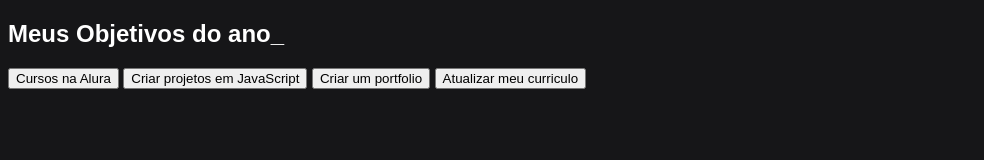
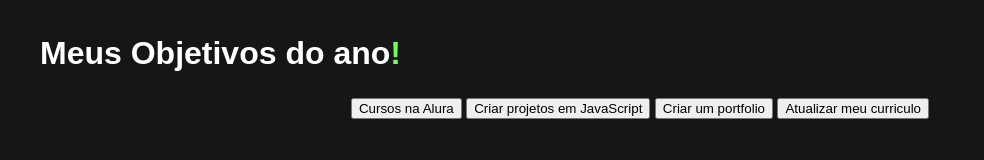
Before and after one commit to AryVitoriaa/Primeiro-Projeto-2024, a plain HTML site: page Arielluda dos computers/proj1/index.html in a window 1280 px wide. Shown: the whole page, without its empty margins (0-984 px from the left). Drawn offline with Linux system fonts and the light colour scheme.

Commit message:
Add files via upload

```diff
--- a/Arielluda dos computers/proj1/index.html
+++ b/Arielluda dos computers/proj1/index.html
@@ -8,7 +8,7 @@
 </head>
 <body>
     <section class="conteudo-principal">
-      <h2 class="titulo-principal">Meus Objetivos do ano_</h2>
+      <h2 class="titulo-principal">Meus Objetivos do ano<span>!</span></h2>
       <div class="botoes">
         <button class="botao">Cursos na Alura</button>
         <button class="botao">Criar projetos em JavaScript</button>
--- a/Arielluda dos computers/proj1/style.css
+++ b/Arielluda dos computers/proj1/style.css
@@ -1,3 +1,5 @@
+@import url('https://fonts.googleapis.com/css2?family-Chakra+Petch:w ght@400:700&display=swap');
+
 :root {
   --cor-de-fundo: #161618;
   --verde: #6FFF57;
@@ -12,3 +14,23 @@ body {
   color: var(--branco);
   font-family: 'Chakra Petch', sans-serif;
 }
+
+.conteudo-principal{
+  display:flex;
+  flex-direction: column;
+  justify-content: center;
+  align-items: center;
+  max-width: 1200px;
+  width: 100%;
+  margin: 0 auto;
+}
+
+.titulo-principal{
+  text-align: left;
+  width: 100%;
+  font-size: 32px;
+}
+
+.titulo-principal span{
+  color: var(--verde);
+}
```
